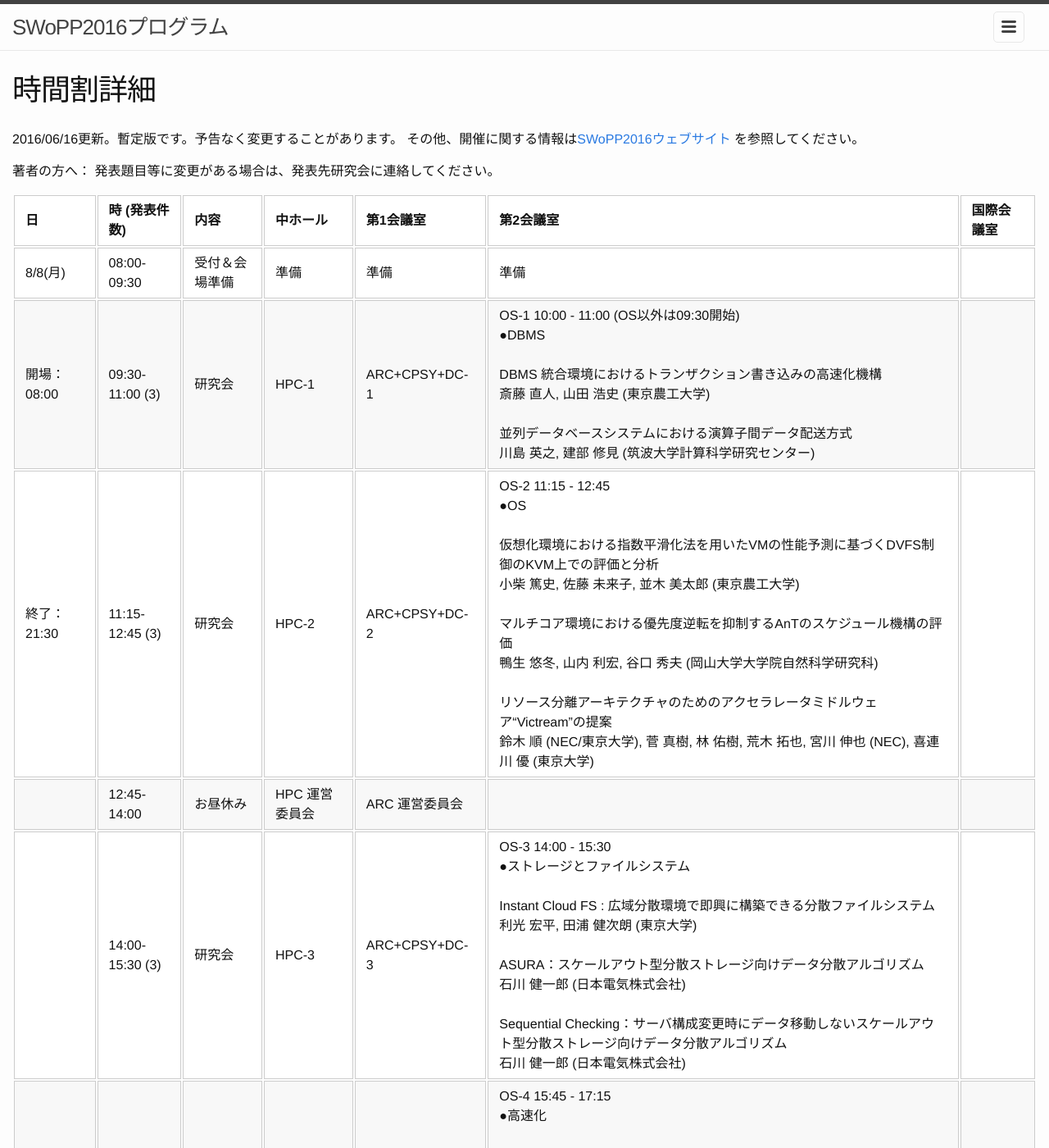
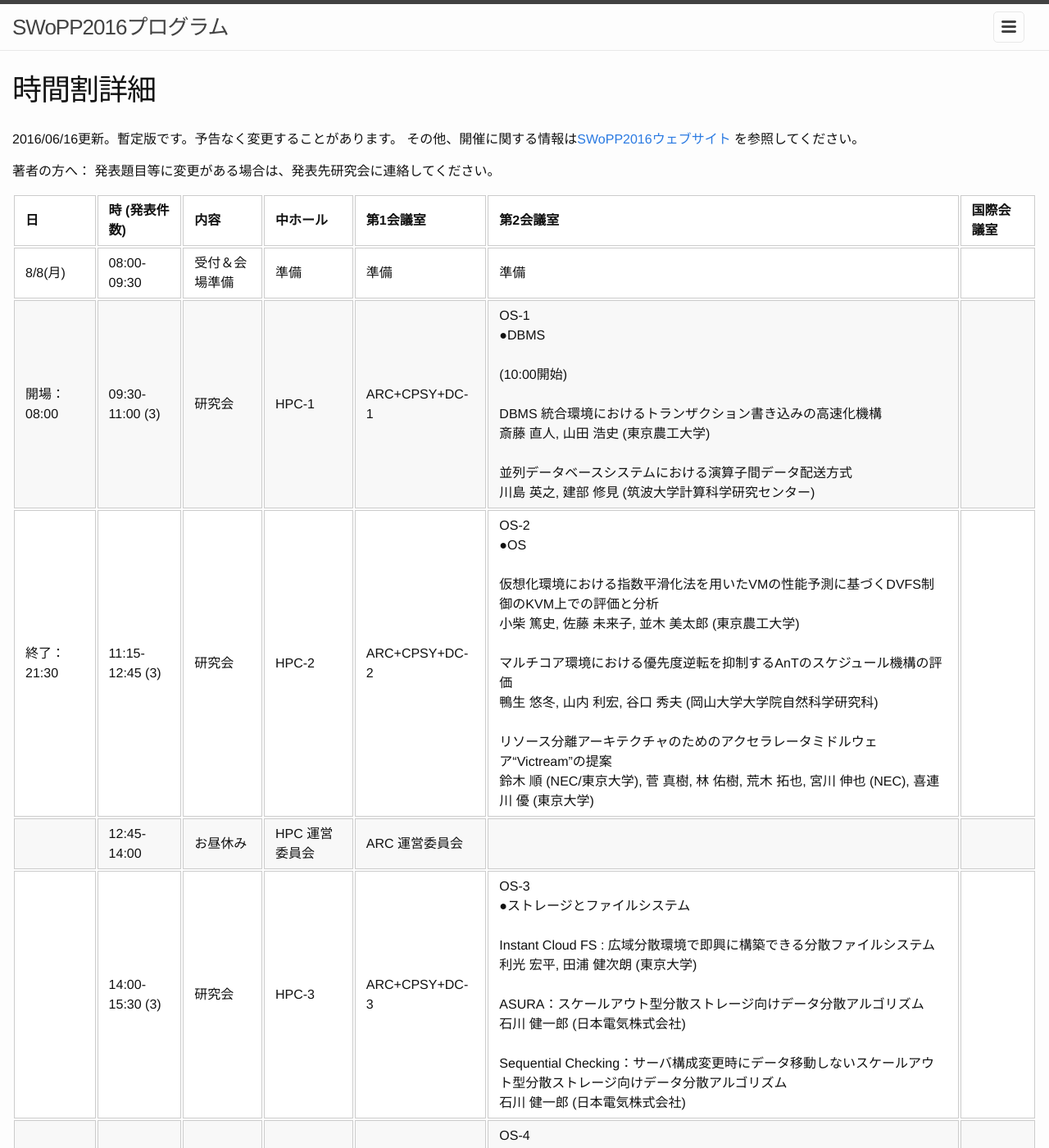
Before and after one commit to swopp/swopp.github.io, a Jekyll site: the page built from 2016/schedule-details.md, in a window 1280 px wide and 1400 px high. Shown: the whole window at 82% size. Built offline with Jekyll 4.4.1, drawn with Linux system fonts in a browser that asks for light colours; some of the changed text lies outside the part shown.

Commit message:
update os.txt

```diff
--- a/2016/schedule-details.md
+++ b/2016/schedule-details.md
@@ -14,17 +14,17 @@ permalink: /2016/program/
 | 日          | 時 (発表件数)   | 内容            | 中ホール       | 第1会議室       | 第2会議室      | 国際会議室 |
 |-------------|-----------------|-----------------|----------------|-----------------|----------------|------------|
 | 8/8(月)     | 08:00-09:30     | 受付＆会場準備  | 準備           | 準備            | 準備           |            |
-| 開場：08:00 | 09:30-11:00 (3) | 研究会          | HPC-1          | ARC+CPSY+DC-1   | OS-1 10:00 - 11:00  (OS以外は09:30開始)<br />●DBMS<br /><br />DBMS 統合環境におけるトランザクション書き込みの高速化機構<br />        斎藤 直人, 山田 浩史 (東京農工大学)<br /><br />並列データベースシステムにおける演算子間データ配送方式<br />        川島 英之, 建部 修見 (筑波大学計算科学研究センター)           |            |
-| 終了：21:30 | 11:15-12:45 (3) | 研究会          | HPC-2          | ARC+CPSY+DC-2   | OS-2 11:15 - 12:45<br />●OS<br /><br />仮想化環境における指数平滑化法を用いたVMの性能予測に基づくDVFS制御のKVM上での評価と分析<br />        小柴 篤史, 佐藤 未来子, 並木 美太郎 (東京農工大学)<br /><br />マルチコア環境における優先度逆転を抑制するAnTのスケジュール機構の評価<br />        鴨生 悠冬, 山内 利宏, 谷口 秀夫 (岡山大学大学院自然科学研究科)<br /><br />リソース分離アーキテクチャのためのアクセラレータミドルウェア“Victream”の提案<br />        鈴木 順 (NEC/東京大学), 菅 真樹, 林 佑樹, 荒木 拓也, 宮川 伸也 (NEC), 喜連川 優 (東京大学)           |            |
+| 開場：08:00 | 09:30-11:00 (3) | 研究会          | HPC-1          | ARC+CPSY+DC-1   | OS-1<br />●DBMS<br /><br />(10:00開始)<br /><br />DBMS 統合環境におけるトランザクション書き込みの高速化機構<br />        斎藤 直人, 山田 浩史 (東京農工大学)<br /><br />並列データベースシステムにおける演算子間データ配送方式<br />        川島 英之, 建部 修見 (筑波大学計算科学研究センター)           |            |
+| 終了：21:30 | 11:15-12:45 (3) | 研究会          | HPC-2          | ARC+CPSY+DC-2   | OS-2<br />●OS<br /><br />仮想化環境における指数平滑化法を用いたVMの性能予測に基づくDVFS制御のKVM上での評価と分析<br />        小柴 篤史, 佐藤 未来子, 並木 美太郎 (東京農工大学)<br /><br />マルチコア環境における優先度逆転を抑制するAnTのスケジュール機構の評価<br />        鴨生 悠冬, 山内 利宏, 谷口 秀夫 (岡山大学大学院自然科学研究科)<br /><br />リソース分離アーキテクチャのためのアクセラレータミドルウェア“Victream”の提案<br />        鈴木 順 (NEC/東京大学), 菅 真樹, 林 佑樹, 荒木 拓也, 宮川 伸也 (NEC), 喜連川 優 (東京大学)           |            |
 |             | 12:45-14:00     | お昼休み        | HPC 運営委員会 | ARC 運営委員会  |                |            |
-|             | 14:00-15:30 (3) | 研究会          | HPC-3          | ARC+CPSY+DC-3   | OS-3 14:00 - 15:30<br />●ストレージとファイルシステム<br /><br />Instant Cloud FS : 広域分散環境で即興に構築できる分散ファイルシステム<br />        利光 宏平, 田浦 健次朗 (東京大学)<br /><br />ASURA：スケールアウト型分散ストレージ向けデータ分散アルゴリズム<br />        石川 健一郎 (日本電気株式会社)<br /><br />Sequential Checking：サーバ構成変更時にデータ移動しないスケールアウト型分散ストレージ向けデータ分散アルゴリズム<br />        石川 健一郎 (日本電気株式会社)           |            |
-|             | 15:45-17:15 (3) | 研究会          | HPC-4          | ARC+CPSY+DC-4   | OS-4 15:45 - 17:15<br />●高速化<br /><br />ブロックストレージシステムにおけるキャッシュの高速化<br />        加藤 純, 佐藤 充 (富士通研究所)<br /><br />ヘテロジニアスマルチコアにおける木構造処理MapReduceアプリケーションの高速化<br />        本田 舜, 並木 美太郎, 佐藤 未来子 (東京農工大学)<br /><br />Solid State Server “Olive” におけるeMMCおよびNIC高速化<br />        追川 修一 (筑波大学), 中村 孝史, 飯塚 拓郎, 三木 聡 (フィックスターズ)           |            |
-|             | 17:30-19:00 (3) | 研究会          | HPC-5          | ARC+CPSY+DC-5   | OS-5 17:30 - 19:00<br />●VMM<br /><br />Lock-Holder Preemption における Pause Loop Exiting の限界に関する調査<br />        山崎 修平, 河野 健二 (慶應義塾大学)<br /><br />マルチコアプロセッサ環境における組込みシステム向けVMMの研究<br />        前田 剛志, 小柴 篤史, 佐藤 未来子, 並木 美太郎 (東京農工大学)<br /><br />ハイパーバイザ開発のためのフレームワーク<br />        江頭 宏亮, 福田 浩章 (芝浦工業大学大学院理工学研究科)           |            |
+|             | 14:00-15:30 (3) | 研究会          | HPC-3          | ARC+CPSY+DC-3   | OS-3<br />●ストレージとファイルシステム<br /><br />Instant Cloud FS : 広域分散環境で即興に構築できる分散ファイルシステム<br />        利光 宏平, 田浦 健次朗 (東京大学)<br /><br />ASURA：スケールアウト型分散ストレージ向けデータ分散アルゴリズム<br />        石川 健一郎 (日本電気株式会社)<br /><br />Sequential Checking：サーバ構成変更時にデータ移動しないスケールアウト型分散ストレージ向けデータ分散アルゴリズム<br />        石川 健一郎 (日本電気株式会社)           |            |
+|             | 15:45-17:15 (3) | 研究会          | HPC-4          | ARC+CPSY+DC-4   | OS-4<br />●高速化<br /><br />ブロックストレージシステムにおけるキャッシュの高速化<br />        加藤 純, 佐藤 充 (富士通研究所)<br /><br />ヘテロジニアスマルチコアにおける木構造処理MapReduceアプリケーションの高速化<br />        本田 舜, 並木 美太郎, 佐藤 未来子 (東京農工大学)<br /><br />Solid State Server “Olive” におけるeMMCおよびNIC高速化<br />        追川 修一 (筑波大学), 中村 孝史, 飯塚 拓郎, 三木 聡 (フィックスターズ)           |            |
+|             | 17:30-19:00 (3) | 研究会          | HPC-5          | ARC+CPSY+DC-5   | OS-5<br />●VMM<br /><br />Lock-Holder Preemption における Pause Loop Exiting の限界に関する調査<br />        山崎 修平, 河野 健二 (慶應義塾大学)<br /><br />マルチコアプロセッサ環境における組込みシステム向けVMMの研究<br />        前田 剛志, 小柴 篤史, 佐藤 未来子, 並木 美太郎 (東京農工大学)<br /><br />ハイパーバイザ開発のためのフレームワーク<br />        江頭 宏亮, 福田 浩章 (芝浦工業大学大学院理工学研究科)           |            |
 |             | 19:10-21:30     | BoF             | BoF            |                 |                |            |
 | 8/9(火)     | 08:30-09:00     | 受付 & 会場準備 | 準備           | 準備            |                |            |
 | 開場：08:30 | 09:00-09:30 (1) | 一部研究会      | HPC-6          | ARC+CPSY+DC-6   | 準備           | 準備       |
-| 終了：21:30 | 09:30-11:00 (3) | 研究会          | HPC-6          | ARC+CPSY+DC-6   | OS-6 09:30 - 11:00<br />●キーバリューストア<br /><br />KVSを利用した高速なブロックストレージ<br />        田所 秀和 (（株）東芝　研究開発センター), 石山 政浩 (（株）東芝　ストレージ＆デバイスソリューション社), 松崎 秀則(（株）東芝　研究開発センター)<br /><br />分散キーバリューストアにおけるアクセス頻度を考慮した階層化ストレージ手法の提案<br />        鴨下 将成, 川島 龍太, 松尾 啓志 (名古屋工業大学)<br /><br />不揮発性 DIMM を用いた LSM-tree によるキーバリューストアの性能向上<br />        迫田 賀章, 青田 直大, 河野 健二 (慶應義塾大学)           | MEPA-1     |
-|             | 11:15-12:45 (3) | 研究会          | HPC-7          | ARC+CPSY+DC-7   | OS-7 11:15 - 12:45<br />●仮想化基盤管理<br /><br />ネストした仮想化を用いたVMの安全な帯域外リモート管理<br />        二神 翔太, 光来 健一 (九州工業大学)<br /><br />OpenStackの挙動をリアルタイムに可視化するためのシステム<br />        高橋 ひとみ, 勝野 恭治, 小野寺 民也 (日本IBM 東京基礎研究所)<br /><br />SDNスイッチにおける柔軟なパケット制御機構の提案<br />        小嶋 奨, 福田 浩章 (芝浦工業大学大学院理工学研究科)           | MEPA-2     |
+| 終了：21:30 | 09:30-11:00 (3) | 研究会          | HPC-6          | ARC+CPSY+DC-6   | OS-6<br />●キーバリューストア<br /><br />KVSを利用した高速なブロックストレージ<br />        田所 秀和 (（株）東芝　研究開発センター), 石山 政浩 (（株）東芝　ストレージ＆デバイスソリューション社), 松崎 秀則(（株）東芝　研究開発センター)<br /><br />分散キーバリューストアにおけるアクセス頻度を考慮した階層化ストレージ手法の提案<br />        鴨下 将成, 川島 龍太, 松尾 啓志 (名古屋工業大学)<br /><br />不揮発性 DIMM を用いた LSM-tree によるキーバリューストアの性能向上<br />        迫田 賀章, 青田 直大, 河野 健二 (慶應義塾大学)           | MEPA-1     |
+|             | 11:15-12:45 (3) | 研究会          | HPC-7          | ARC+CPSY+DC-7   | OS-7<br />●仮想化基盤管理<br /><br />ネストした仮想化を用いたVMの安全な帯域外リモート管理<br />        二神 翔太, 光来 健一 (九州工業大学)<br /><br />OpenStackの挙動をリアルタイムに可視化するためのシステム<br />        高橋 ひとみ, 勝野 恭治, 小野寺 民也 (日本IBM 東京基礎研究所)<br /><br />SDNスイッチにおける柔軟なパケット制御機構の提案<br />        小嶋 奨, 福田 浩章 (芝浦工業大学大学院理工学研究科)           | MEPA-2     |
 |             | 12:45-14:00     | お昼休み        |                | CPSY 専門委員会 | ACS 編集委員会 |            |
 |             | 14:00-15:30 (3) | 研究会          | MEPA-3         | ARC+CPSY+DC-8   |                | HPC-8      |
 |             | 15:45-17:15 (3) | 研究会          | 懇親会準備     | ARC+CPSY+DC-9   |                | HPC-9      |
```
Also changed, not shown: 2016/embed-talks-to-sched.py (+5 -6 lines), 2016/os.txt (+9 -7 lines).
